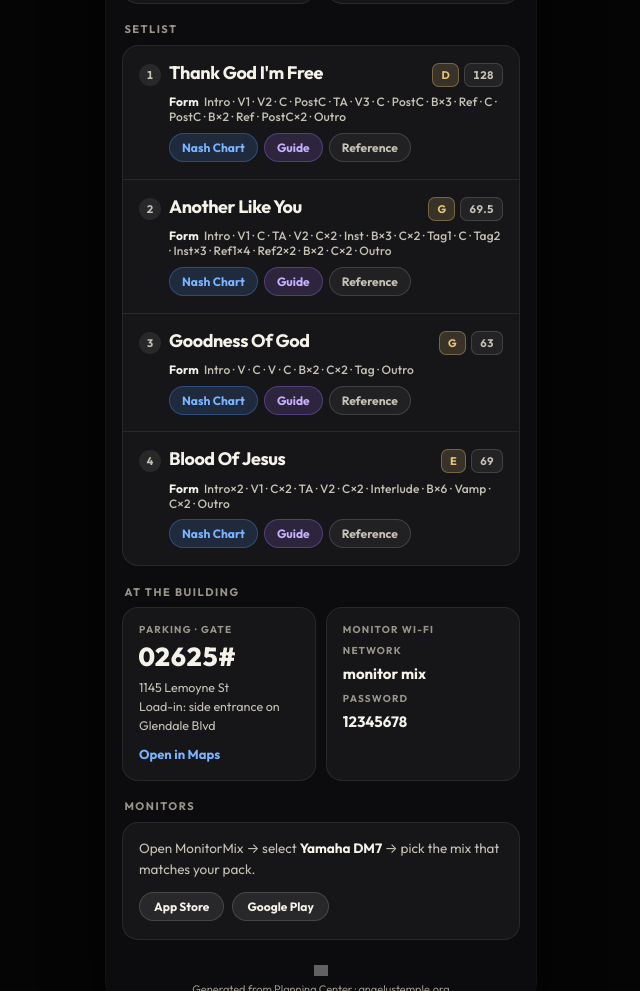
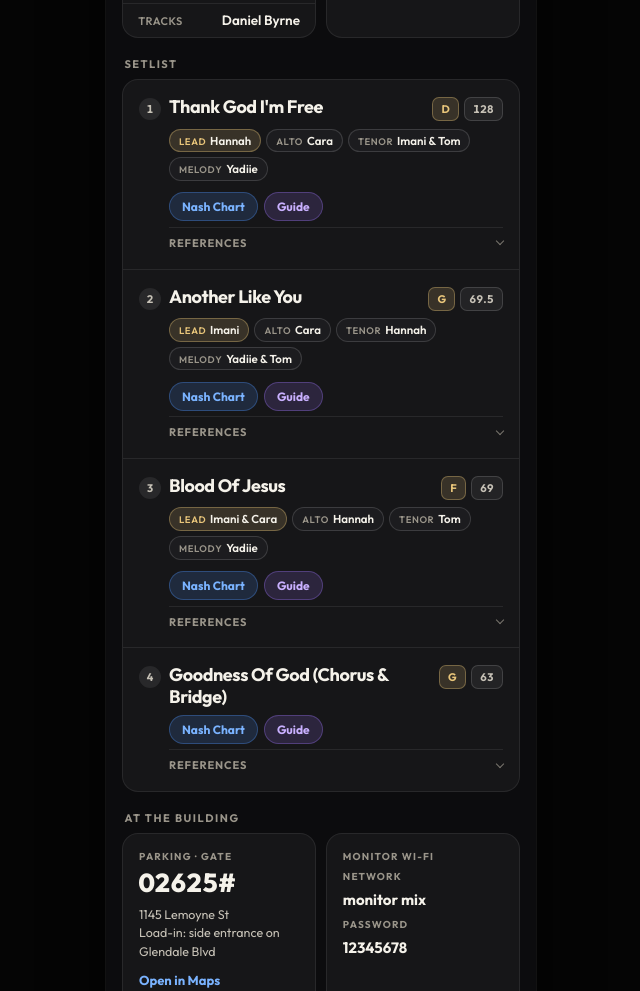
Before and after one commit to danielbyrnemusic/at-band-sheet, a plain HTML site: page index.html in a window 1280 px wide. Shown: the part 553-1544 px from the top of the page, without its empty margins (319-959 px from the left). Drawn offline with Linux system fonts and the light colour scheme; grey boxes are pictures that could not be loaded.

Commit message:
Band sheet 2026-11-22

```diff
--- a/index.html
+++ b/index.html
@@ -8,7 +8,7 @@
 <meta property="og:type" content="website">
 <meta property="og:site_name" content="Angelus Temple">
 <meta property="og:title" content="Angelus Temple Band - Sunday, Nov 22">
-<meta property="og:description" content="Call 7:30 AM · Thank God I'm Free (D), Another Like You (G), Goodness Of God (G), Blood Of Jesus (E)">
+<meta property="og:description" content="Call 7:30 AM · Thank God I'm Free (D), Another Like You (G), Blood Of Jesus (F), Goodness Of God (Chorus &amp; Bridge) (G)">
 <meta property="og:image" content="https://danielbyrnemusic.github.io/at-band-sheet/og.png">
 <meta property="og:image:secure_url" content="https://danielbyrnemusic.github.io/at-band-sheet/og.png">
 <meta property="og:image:width" content="1200">
@@ -17,7 +17,7 @@
 <meta property="og:url" content="https://danielbyrnemusic.github.io/at-band-sheet">
 <meta name="twitter:card" content="summary_large_image">
 <meta name="twitter:title" content="Angelus Temple Band - Sunday, Nov 22">
-<meta name="twitter:description" content="Call 7:30 AM · Thank God I'm Free (D), Another Like You (G), Goodness Of God (G), Blood Of Jesus (E)">
+<meta name="twitter:description" content="Call 7:30 AM · Thank God I'm Free (D), Another Like You (G), Blood Of Jesus (F), Goodness Of God (Chorus &amp; Bridge) (G)">
 <meta name="twitter:image" content="https://danielbyrnemusic.github.io/at-band-sheet/og.png">
 <link rel="preconnect" href="https://fonts.googleapis.com">
 <link rel="preconnect" href="https://fonts.gstatic.com" crossorigin>
@@ -113,8 +113,6 @@ h1 { font-size: 36px; font-weight: 800; letter-spacing: -1.2px; line-height: 1;
   color: var(--gold); border: 1px solid var(--gold-line); white-space: nowrap;
 }
 .badge.bpm { background: rgba(255,255,255,0.06); color: var(--text-dim); border-color: var(--line-strong); font-variant-numeric: tabular-nums; }
-.form { margin: 0.15rem 0 0.55rem 30px; font-size: 12px; font-weight: 500; color: var(--text-dim); letter-spacing: 0.01em; }
-.form b { color: var(--text); font-weight: 650; }
 .chips { display: flex; flex-wrap: wrap; gap: 5px; margin: 0 0 0.7rem 30px; }
 .chip {
   font-size: 11.5px; font-weight: 600; color: var(--text);
@@ -140,6 +138,35 @@ h1 { font-size: 36px; font-weight: 800; letter-spacing: -1.2px; line-height: 1;
 .btn.guide { color: var(--violet); background: var(--violet-bg); border-color: var(--violet-line); }
 .btn.ref { color: var(--text-dim); background: rgba(255,255,255,0.05); border-color: var(--line-strong); }
 .btn.off { opacity: 0.38; pointer-events: none; }
+.refs { margin: 0.35rem 0 0 30px; border-top: 1px solid var(--line); }
+.refs summary {
+  display: flex; align-items: center; justify-content: space-between;
+  width: 100%; list-style: none; cursor: pointer;
+  font-size: 11px; font-weight: 650; letter-spacing: 0.08em;
+  text-transform: uppercase; color: var(--text-mute);
+  padding: 8px 0 2px; user-select: none; -webkit-user-select: none;
+  -webkit-tap-highlight-color: transparent;
+}
+.refs summary::-webkit-details-marker { display: none; }
+.refs summary::marker { content: ""; display: none; }
+.refs .chev {
+  display: inline-block; width: 6px; height: 6px; flex-shrink: 0;
+  border-right: 1.5px solid currentColor; border-bottom: 1.5px solid currentColor;
+  transform: rotate(45deg); margin-top: -3px; opacity: 0.75;
+}
+.refs[open] .chev { transform: rotate(225deg); margin-top: 2px; }
+.yt-grid {
+  display: grid; grid-template-columns: repeat(5, minmax(0, 1fr));
+  gap: 5px; margin: 6px 0 2px;
+}
+.yt-chip {
+  display: flex; align-items: center; justify-content: center;
+  font-size: 11px; font-weight: 650; text-decoration: none; text-align: center;
+  border-radius: 999px; padding: 6px 8px; line-height: 1.2;
+  color: var(--text-dim);
+  background: rgba(255,255,255,0.05);
+  border: 1px solid var(--line-strong);
+}
 .split { display: flex; gap: 0.6rem; }
 .split .card { flex: 1; min-width: 0; padding: 0.95rem 1rem 1.05rem; }
 .kicker { font-size: 10px; font-weight: 700; letter-spacing: 0.12em; text-transform: uppercase; color: var(--text-mute); margin-bottom: 0.45rem; }
@@ -169,11 +196,11 @@ h1 { font-size: 36px; font-weight: 800; letter-spacing: -1.2px; line-height: 1;
   .page { max-width: none; box-shadow: none; border-radius: 0; background: #fff; }
   .hero-bg { background: #f3f1ea !important; padding: 1rem 0.5rem 0.8rem; -webkit-print-color-adjust: exact; print-color-adjust: exact; }
   .hero-bg::after { display: none; }
-  h1, .sched-value, .name, .song-title, .code, .wifi-val, .chip, .note, .btn, p, .sub, .form, .where, .role, .section-label, .kicker, .dow, .footer { color: #111 !important; }
+  h1, .sched-value, .name, .song-title, .code, .wifi-val, .chip, .note, .btn, p, .sub, .where, .role, .section-label, .kicker, .dow, .footer { color: #111 !important; }
   .dow, .badge, .chip.lead span, .roster-title { color: #7a5a12 !important; }
   .card, .song, .chip, .badge, .btn { border-color: #ddd !important; background: #fff !important; }
   .note { background: #f7f1e1 !important; }
-  .app-links, .btn.ref { display: none; }
+  .app-links, .btn.ref, .refs { display: none; }
   .hero-bg img, .logo-row img { filter: none !important; opacity: 1 !important; }
 }
 
@@ -202,7 +229,7 @@ h1 { font-size: 36px; font-weight: 800; letter-spacing: -1.2px; line-height: 1;
     <div class="roster-grid">
       <div class="card">
         <div class="roster-title">Band</div>
-        <div class="row md"><span class="role">MD</span><span class="name">Paul Edelman</span></div><div class="row"><span class="role">Drums</span><span class="name">Garrit Tillman</span></div><div class="row"><span class="role">Bass</span><span class="name">Alex Kyhn</span></div><div class="row"><span class="role">Rhythm</span><span class="name">Paul Edelman</span></div><div class="row"><span class="role">Acoustic</span><span class="name">Imani Jones-Williams</span></div><div class="row"><span class="role">Keys</span><span class="name">Maleke Clemmons</span></div>
+        <div class="row md"><span class="role">MD</span><span class="name">Paul Edelman</span></div><div class="row"><span class="role">Drums</span><span class="name">Garrit Tillman</span></div><div class="row"><span class="role">Bass</span><span class="name">Alex Kyhn</span></div><div class="row"><span class="role">Rhythm</span><span class="name">Paul Edelman</span></div><div class="row"><span class="role">Acoustic</span><span class="name">Imani Jones-Williams</span></div><div class="row"><span class="role">Keys</span><span class="name">Maleke Clemmons</span></div><div class="row"><span class="role">Tracks</span><span class="name">Daniel Byrne</span></div>
       </div>
 
       <div class="card">
@@ -222,14 +249,13 @@ h1 { font-size: 36px; font-weight: 800; letter-spacing: -1.2px; line-height: 1;
           <div class="song-title">Thank God I&#x27;m Free</div>
           <div class="meta-badges"><span class="badge">D</span><span class="badge bpm">128</span></div>
         </div>
-        <div class="form"><b>Form</b> &nbsp;Intro · V1 · V2 · C · PostC · TA · V3 · C · PostC · B×3 · Ref · C · PostC · B×2 · Ref · PostC×2 · Outro</div>
-
+        <div class="chips"><div class="chip lead"><span>Lead</span>Hannah</div><div class="chip"><span>Alto</span>Cara</div><div class="chip"><span>Tenor</span>Imani &amp; Tom</div><div class="chip"><span>Melody</span>Yadiie</div></div>
 
         <div class="actions">
           <a class="btn chart" href="https://services.planningcenteronline.com/attachments/228545375" target="_blank" rel="noopener">Nash Chart</a>
           <a class="btn guide" href="https://services.planningcenteronline.com/attachments/236485355" target="_blank" rel="noopener">Guide</a>
-          <a class="btn ref" href="https://www.youtube.com/results?search_query=Thank%20God%20I%27m%20Free%20worship" target="_blank" rel="noopener">Reference</a>
         </div>
+        <details class="refs"><summary>References <span class="chev" aria-hidden="true"></span></summary><div class="yt-grid"><a class="yt-chip" href="https://www.youtube.com/results?search_query=Thank%20God%20I%27m%20Free%20ELEVATION%20RHYTHM%20worship" target="_blank" rel="noopener">Full</a><a class="yt-chip" href="https://www.youtube.com/results?search_query=Thank%20God%20I%27m%20Free%20ELEVATION%20RHYTHM%20drum%20cover" target="_blank" rel="noopener">Drums</a><a class="yt-chip" href="https://www.youtube.com/results?search_query=Thank%20God%20I%27m%20Free%20ELEVATION%20RHYTHM%20keys%20piano%20cover" target="_blank" rel="noopener">Keys</a><a class="yt-chip" href="https://www.youtube.com/results?search_query=Thank%20God%20I%27m%20Free%20ELEVATION%20RHYTHM%20bass%20cover" target="_blank" rel="noopener">Bass</a><a class="yt-chip" href="https://www.youtube.com/results?search_query=Thank%20God%20I%27m%20Free%20ELEVATION%20RHYTHM%20guitar%20cover" target="_blank" rel="noopener">Guitar</a></div></details>
       </div>
       <div class="song">
         <div class="song-top">
@@ -237,44 +263,41 @@ h1 { font-size: 36px; font-weight: 800; letter-spacing: -1.2px; line-height: 1;
           <div class="song-title">Another Like You</div>
           <div class="meta-badges"><span class="badge">G</span><span class="badge bpm">69.5</span></div>
         </div>
-        <div class="form"><b>Form</b> &nbsp;Intro · V1 · C · TA · V2 · C×2 · Inst · B×3 · C×2 · Tag1 · C · Tag2 · Inst×3 · Ref1×4 · Ref2×2 · B×2 · C×2 · Outro</div>
-
+        <div class="chips"><div class="chip lead"><span>Lead</span>Imani</div><div class="chip"><span>Alto</span>Cara</div><div class="chip"><span>Tenor</span>Hannah</div><div class="chip"><span>Melody</span>Yadiie &amp; Tom</div></div>
 
         <div class="actions">
           <a class="btn chart" href="https://services.planningcenteronline.com/attachments/245101821" target="_blank" rel="noopener">Nash Chart</a>
           <a class="btn guide" href="https://services.planningcenteronline.com/attachments/245101823" target="_blank" rel="noopener">Guide</a>
-          <a class="btn ref" href="https://www.youtube.com/results?search_query=Another%20Like%20You%20worship" target="_blank" rel="noopener">Reference</a>
         </div>
+        <details class="refs"><summary>References <span class="chev" aria-hidden="true"></span></summary><div class="yt-grid"><a class="yt-chip" href="https://www.youtube.com/results?search_query=Another%20Like%20You%20Abbie%20Gamboa%2C%20Brian%20Johnson%2C%20David%20Funk%2C%20Gabriel%20Gamboa%2C%20and%20Jason%20Ingram%20worship" target="_blank" rel="noopener">Full</a><a class="yt-chip" href="https://www.youtube.com/results?search_query=Another%20Like%20You%20Abbie%20Gamboa%2C%20Brian%20Johnson%2C%20David%20Funk%2C%20Gabriel%20Gamboa%2C%20and%20Jason%20Ingram%20drum%20cover" target="_blank" rel="noopener">Drums</a><a class="yt-chip" href="https://www.youtube.com/results?search_query=Another%20Like%20You%20Abbie%20Gamboa%2C%20Brian%20Johnson%2C%20David%20Funk%2C%20Gabriel%20Gamboa%2C%20and%20Jason%20Ingram%20keys%20piano%20cover" target="_blank" rel="noopener">Keys</a><a class="yt-chip" href="https://www.youtube.com/results?search_query=Another%20Like%20You%20Abbie%20Gamboa%2C%20Brian%20Johnson%2C%20David%20Funk%2C%20Gabriel%20Gamboa%2C%20and%20Jason%20Ingram%20bass%20cover" target="_blank" rel="noopener">Bass</a><a class="yt-chip" href="https://www.youtube.com/results?search_query=Another%20Like%20You%20Abbie%20Gamboa%2C%20Brian%20Johnson%2C%20David%20Funk%2C%20Gabriel%20Gamboa%2C%20and%20Jason%20Ingram%20guitar%20cover" target="_blank" rel="noopener">Guitar</a></div></details>
       </div>
       <div class="song">
         <div class="song-top">
           <div class="song-num">3</div>
-          <div class="song-title">Goodness Of God</div>
+          <div class="song-title">Blood Of Jesus</div>
+          <div class="meta-badges"><span class="badge">F</span><span class="badge bpm">69</span></div>
+        </div>
+        <div class="chips"><div class="chip lead"><span>Lead</span>Imani &amp; Cara</div><div class="chip"><span>Alto</span>Hannah</div><div class="chip"><span>Tenor</span>Tom</div><div class="chip"><span>Melody</span>Yadiie</div></div>
+
+        <div class="actions">
+          <a class="btn chart" href="https://services.planningcenteronline.com/attachments/230880810" target="_blank" rel="noopener">Nash Chart</a>
+          <a class="btn guide" href="https://services.planningcenteronline.com/attachments/239672571" target="_blank" rel="noopener">Guide</a>
+        </div>
+        <details class="refs"><summary>References <span class="chev" aria-hidden="true"></span></summary><div class="yt-grid"><a class="yt-chip" href="https://www.youtube.com/results?search_query=Blood%20Of%20Jesus%20Abbie%20Gamboa%2C%20Gabriel%20Gamboa%2C%20Julian%20Gamboa%2C%20Oscar%20Gamboa%2C%20and%20Raffi%20Greco%20worship" target="_blank" rel="noopener">Full</a><a class="yt-chip" href="https://www.youtube.com/results?search_query=Blood%20Of%20Jesus%20Abbie%20Gamboa%2C%20Gabriel%20Gamboa%2C%20Julian%20Gamboa%2C%20Oscar%20Gamboa%2C%20and%20Raffi%20Greco%20drum%20cover" target="_blank" rel="noopener">Drums</a><a class="yt-chip" href="https://www.youtube.com/results?search_query=Blood%20Of%20Jesus%20Abbie%20Gamboa%2C%20Gabriel%20Gamboa%2C%20Julian%20Gamboa%2C%20Oscar%20Gamboa%2C%20and%20Raffi%20Greco%20keys%20piano%20cover" target="_blank" rel="noopener">Keys</a><a class="yt-chip" href="https://www.youtube.com/results?search_query=Blood%20Of%20Jesus%20Abbie%20Gamboa%2C%20Gabriel%20Gamboa%2C%20Julian%20Gamboa%2C%20Oscar%20Gamboa%2C%20and%20Raffi%20Greco%20bass%20cover" target="_blank" rel="noopener">Bass</a><a class="yt-chip" href="https://www.youtube.com/results?search_query=Blood%20Of%20Jesus%20Abbie%20Gamboa%2C%20Gabriel%20Gamboa%2C%20Julian%20Gamboa%2C%20Oscar%20Gamboa%2C%20and%20Raffi%20Greco%20guitar%20cover" target="_blank" rel="noopener">Guitar</a></div></details>
+      </div>
+      <div class="song">
+        <div class="song-top">
+          <div class="song-num">4</div>
+          <div class="song-title">Goodness Of God (Chorus &amp; Bridge)</div>
           <div class="meta-badges"><span class="badge">G</span><span class="badge bpm">63</span></div>
         </div>
-        <div class="form"><b>Form</b> &nbsp;Intro · V · C · V · C · B×2 · C×2 · Tag · Outro</div>
 
 
         <div class="actions">
           <a class="btn chart" href="https://services.planningcenteronline.com/attachments/229737687" target="_blank" rel="noopener">Nash Chart</a>
           <a class="btn guide" href="https://services.planningcenteronline.com/attachments/229736440" target="_blank" rel="noopener">Guide</a>
-          <a class="btn ref" href="https://www.youtube.com/results?search_query=Goodness%20Of%20God%20worship" target="_blank" rel="noopener">Reference</a>
         </div>
-      </div>
-      <div class="song">
-        <div class="song-top">
-          <div class="song-num">4</div>
-          <div class="song-title">Blood Of Jesus</div>
-          <div class="meta-badges"><span class="badge">E</span><span class="badge bpm">69</span></div>
-        </div>
-        <div class="form"><b>Form</b> &nbsp;Intro×2 · V1 · C×2 · TA · V2 · C×2 · Interlude · B×6 · Vamp · C×2 · Outro</div>
-
-
-        <div class="actions">
-          <a class="btn chart" href="https://services.planningcenteronline.com/attachments/230880810" target="_blank" rel="noopener">Nash Chart</a>
-          <a class="btn guide" href="https://services.planningcenteronline.com/attachments/227870867" target="_blank" rel="noopener">Guide</a>
-          <a class="btn ref" href="https://www.youtube.com/results?search_query=Blood%20Of%20Jesus%20worship" target="_blank" rel="noopener">Reference</a>
-        </div>
+        <details class="refs"><summary>References <span class="chev" aria-hidden="true"></span></summary><div class="yt-grid"><a class="yt-chip" href="https://www.youtube.com/results?search_query=Goodness%20Of%20God%20%28Chorus%20%26%20Bridge%29%20Ed%20Cash%20and%20Jenn%20Johnson%20worship" target="_blank" rel="noopener">Full</a><a class="yt-chip" href="https://www.youtube.com/results?search_query=Goodness%20Of%20God%20%28Chorus%20%26%20Bridge%29%20Ed%20Cash%20and%20Jenn%20Johnson%20drum%20cover" target="_blank" rel="noopener">Drums</a><a class="yt-chip" href="https://www.youtube.com/results?search_query=Goodness%20Of%20God%20%28Chorus%20%26%20Bridge%29%20Ed%20Cash%20and%20Jenn%20Johnson%20keys%20piano%20cover" target="_blank" rel="noopener">Keys</a><a class="yt-chip" href="https://www.youtube.com/results?search_query=Goodness%20Of%20God%20%28Chorus%20%26%20Bridge%29%20Ed%20Cash%20and%20Jenn%20Johnson%20bass%20cover" target="_blank" rel="noopener">Bass</a><a class="yt-chip" href="https://www.youtube.com/results?search_query=Goodness%20Of%20God%20%28Chorus%20%26%20Bridge%29%20Ed%20Cash%20and%20Jenn%20Johnson%20guitar%20cover" target="_blank" rel="noopener">Guitar</a></div></details>
       </div>
     </div>
   </div>
```
